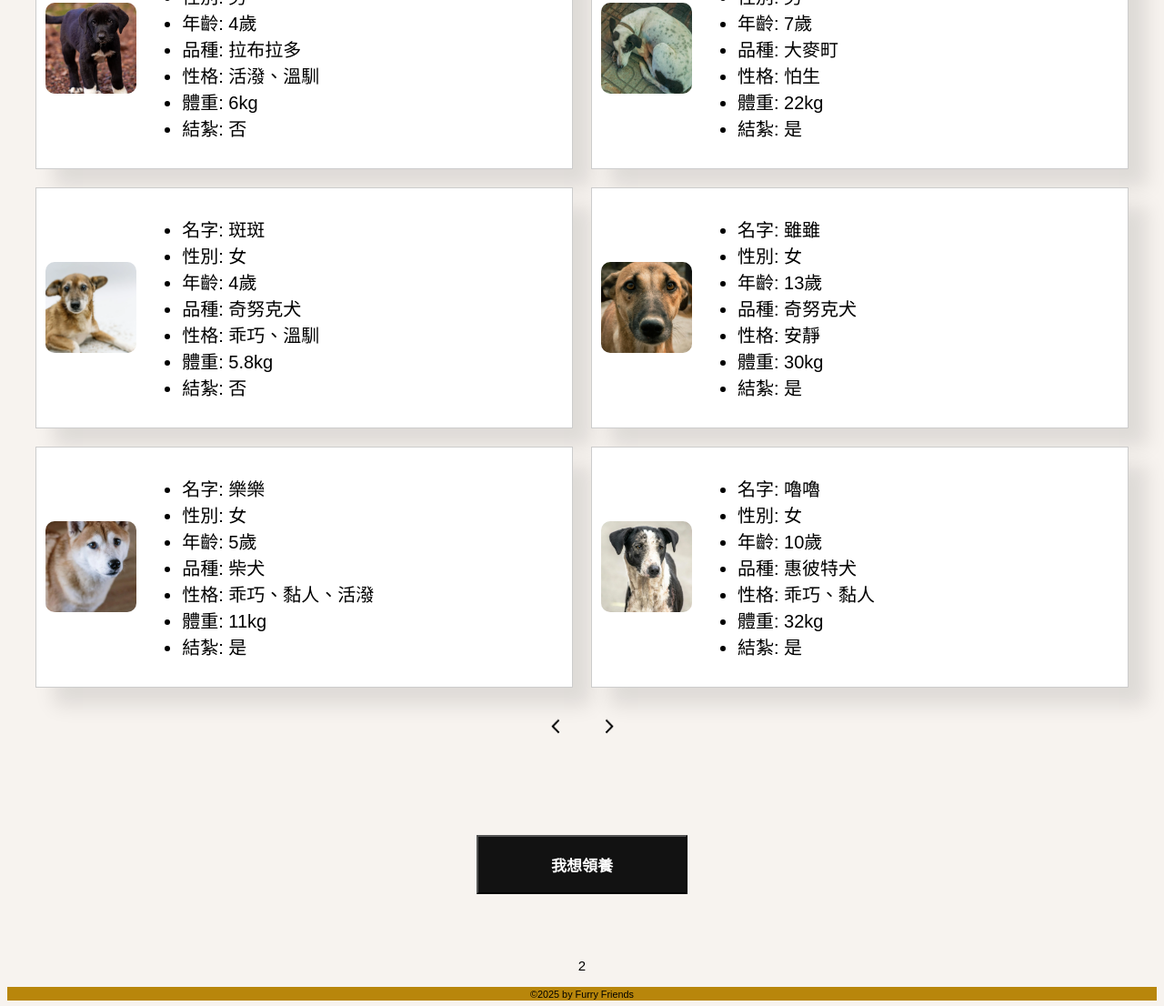
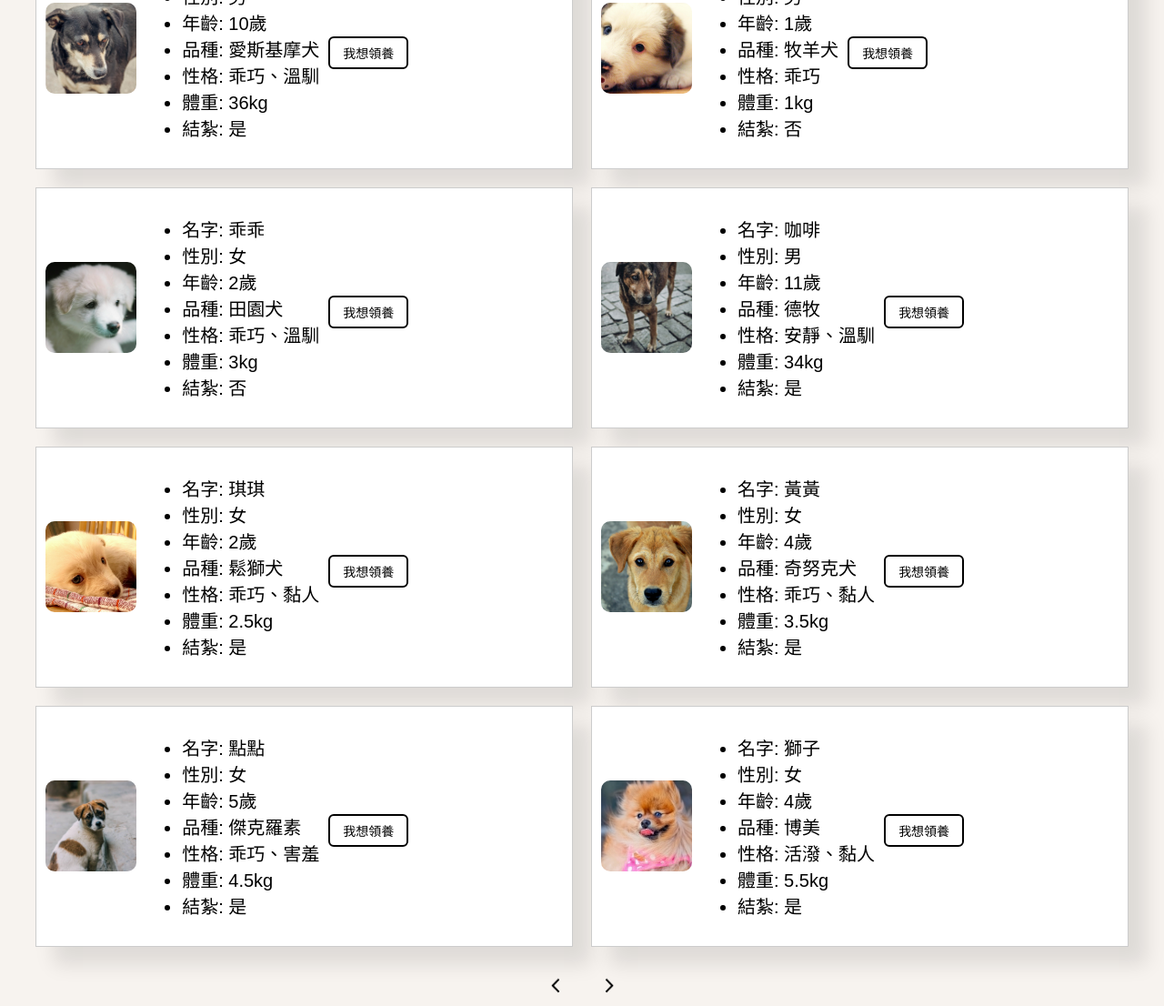
Before and after one commit to jing123273/FurryFriends, a plain HTML site: page introduce2.html in a window 1280 px wide. Shown: the part 542-1648 px from the top of the page at 91% size. Drawn offline with Linux system fonts and the light colour scheme.

Commit message:
介紹2也改

```diff
--- a/introduce2.html
+++ b/introduce2.html
@@ -23,6 +23,26 @@
                   </ul>
                 </nav>
         </header>
+        <style>
+.adopt-button {
+  margin-top: 10px;
+  text-align: center;
+}
+.adopt-button button {
+  padding: 6px 14px;
+  font-size: 14px;
+  background-color: white;
+  color: black;
+  border: 2px solid black;
+  border-radius: 6px;
+  cursor: pointer;
+  transition: all 0.3s ease;
+}
+.adopt-button button:hover {
+  background-color: black;
+  color: white;
+}
+</style>
         <!--(原本用HTML寫的版本)
         <div class="animal-container">
             <div class="animal">
@@ -131,13 +151,6 @@
             <a href="introduce2.html"><img src="image\下一頁.png" alt="下一頁" class="arrow"></a>
         </div>
 
-        <div class="adopt">
-            <p>
-                <a href="form.html" target="_blank">
-                <input type="submit" value="我想領養" >
-                </a>
-              </p>
-        </div>
         <div class="page"><p>2</p></div>
 
         <footer>
@@ -145,8 +158,9 @@
         </footer>
 
      <script>// 載入第二頁的 JSON 檔
-            fetch('animals2.json')
-            .then(res => res.json())
+
+    fetch('animals.json')
+    .then(response => response.json())
     .then(data => {
         const container = document.getElementById('animal-list');
         data.forEach(animal => {
@@ -163,12 +177,20 @@
             <li>體重: ${animal.weight}</li>
             <li>結紮: ${animal.neutered}</li>
             </ul>
+            <div class="adopt-button">
+            <button onclick="window.open('form.html?animal=${encodeURIComponent(animal.name)}', '_blank')">
+                我想領養
+            </button>
+            </div>
         `;
         container.appendChild(div);
         });
     })
-            .catch(err => console.error('載入 JSON 錯誤:', err));
+    .catch(error => {
+        console.error("載入 JSON 發生錯誤:", error);
+    });
     </script>
+
 
 
     </body>
```
Also changed, not shown: introduce.html (+1 -1 lines). Lines whose indentation alone changed are shown as unchanged.
